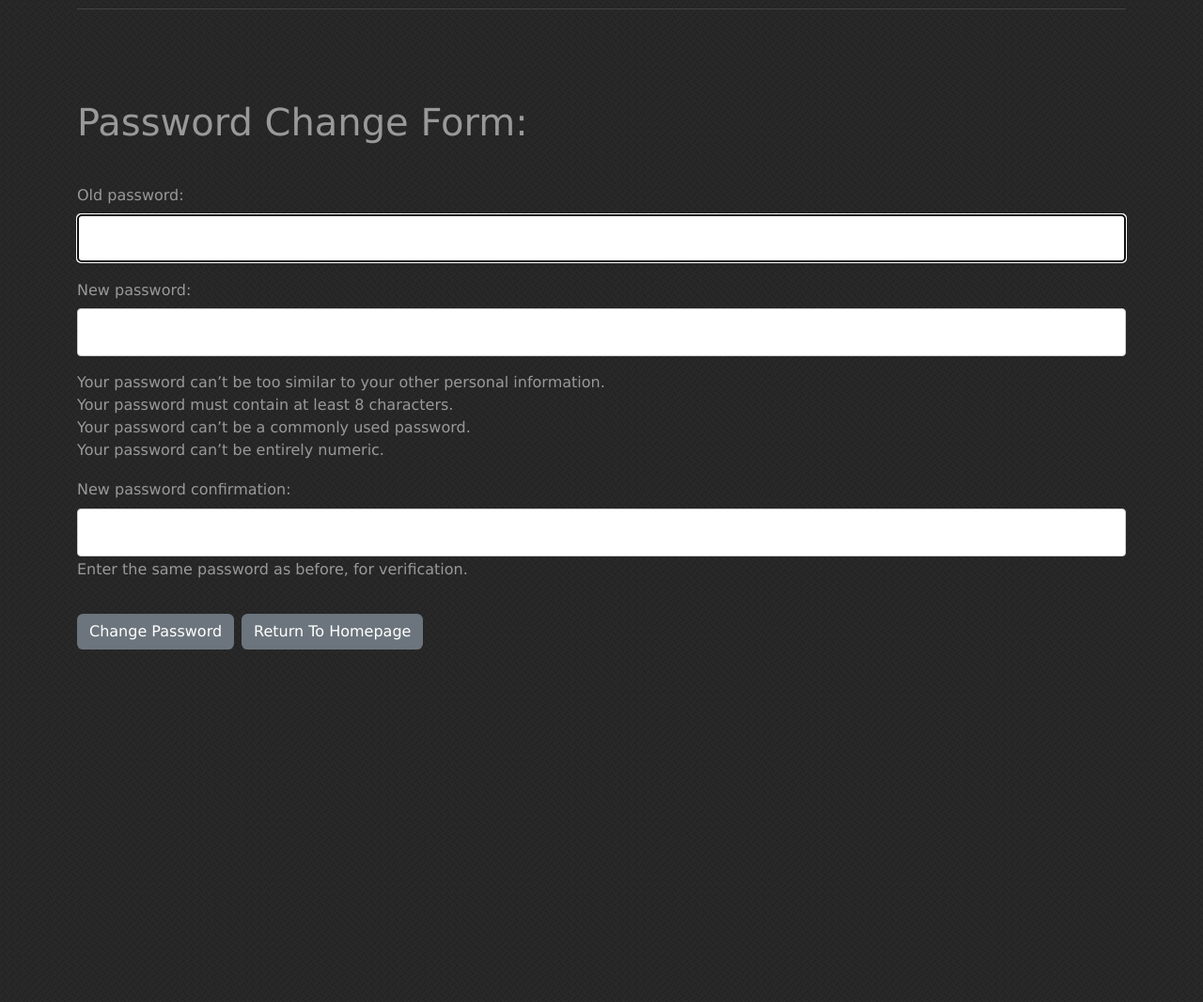
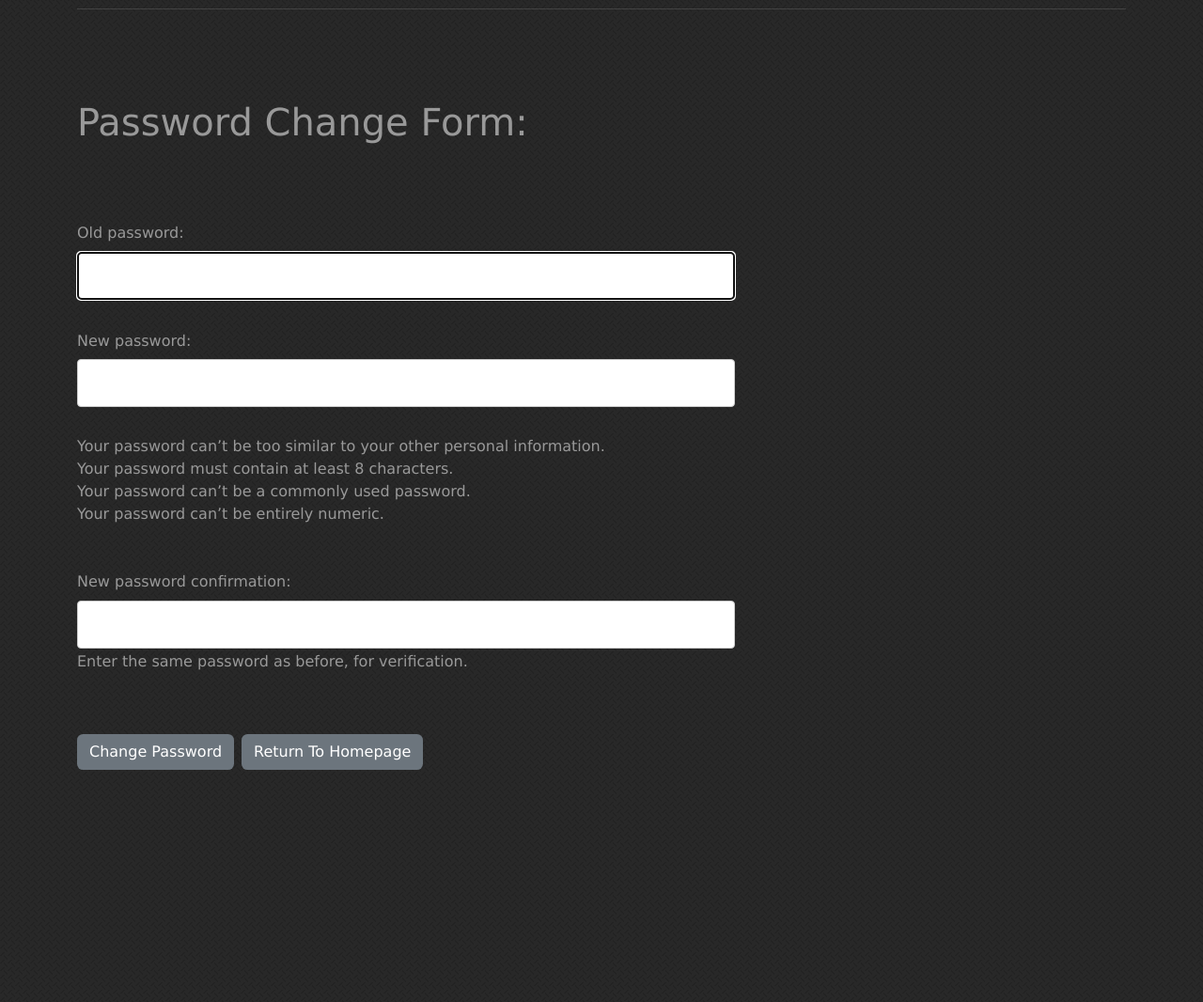
Before and after one commit to vokator-online/autoclubsite, a Django app: page /1/password/ in a window 1280 px wide. Shown: the part 499-1565 px from the top of the page at 94% size. Run offline with Django 5.2, Linux system fonts and the light colour scheme; the visitor is signed in with stand-in values (Sample User, id 1); some libraries are stand-ins or nearby versions.

Commit message:
Vartotojo profilio slaptažodžio keitimo formų vertimų atlikimas ir css konfigūravimas

```diff
--- a/autoclub/website/static/css/discussion.css
+++ b/autoclub/website/static/css/discussion.css
@@ -93,13 +93,25 @@ input[type="password"] {
 /*********************************************************************************/
 
 .password-change-container {
+    margin: 2rem auto;
     min-height: 120vh;
 }
 
-.password-change-title {
+h1.password-change-title {
     margin-top: 1em;
     margin-bottom: 2em;
 }
+
+.password-change-form {
+    display: flex;
+    flex-direction: column;
+    max-width: 700px;
+}
+
+.password-change-form p {
+    margin-bottom: 30px;
+  }
+
 
 /*********************************************************************************/
 /* Password Change Successful Form                                               */
```
Also changed, not shown: autoclub/user_profile/templates/registration/password_change_done.html (+4 -4 lines), autoclub/user_profile/locale/lt/LC_MESSAGES/django.po.
